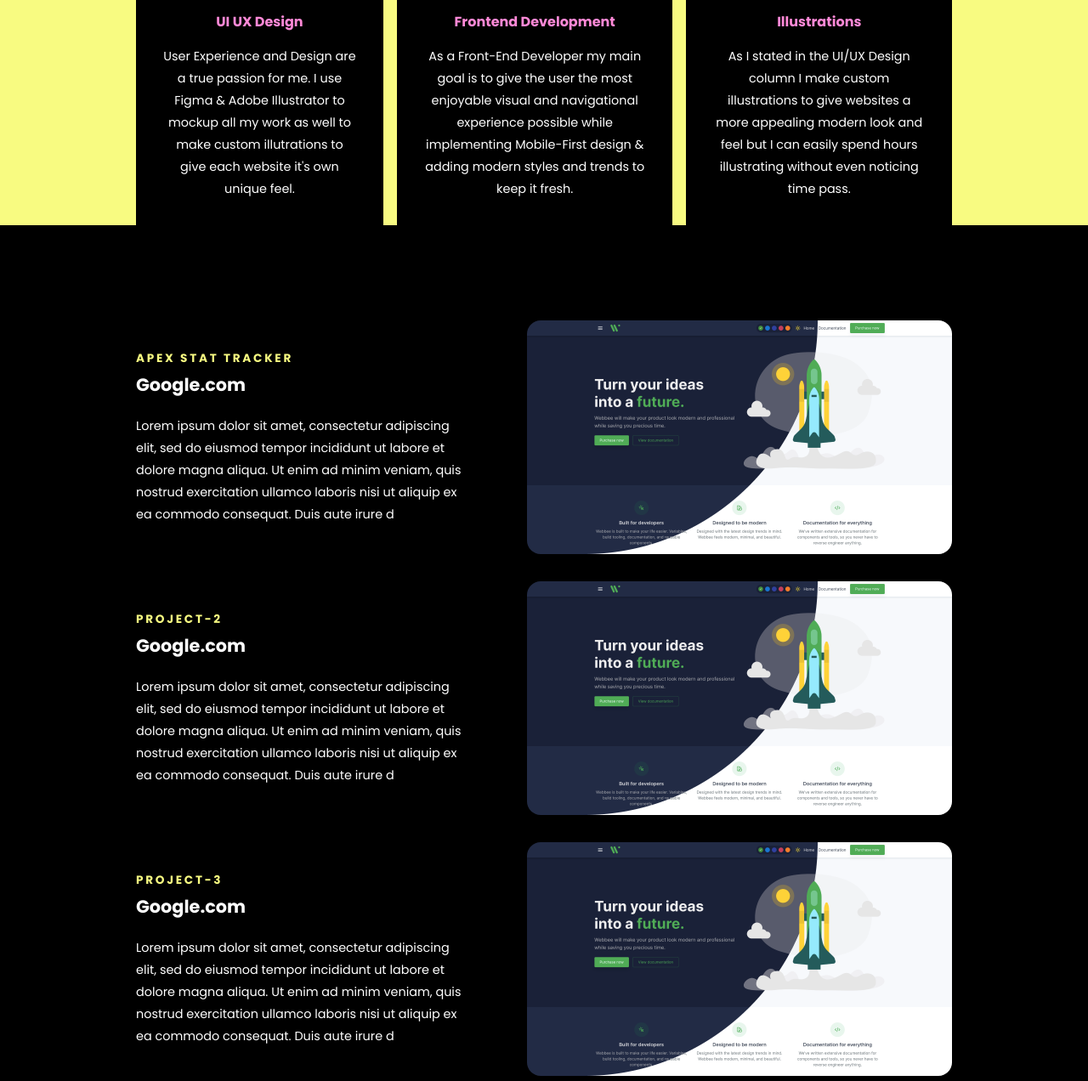
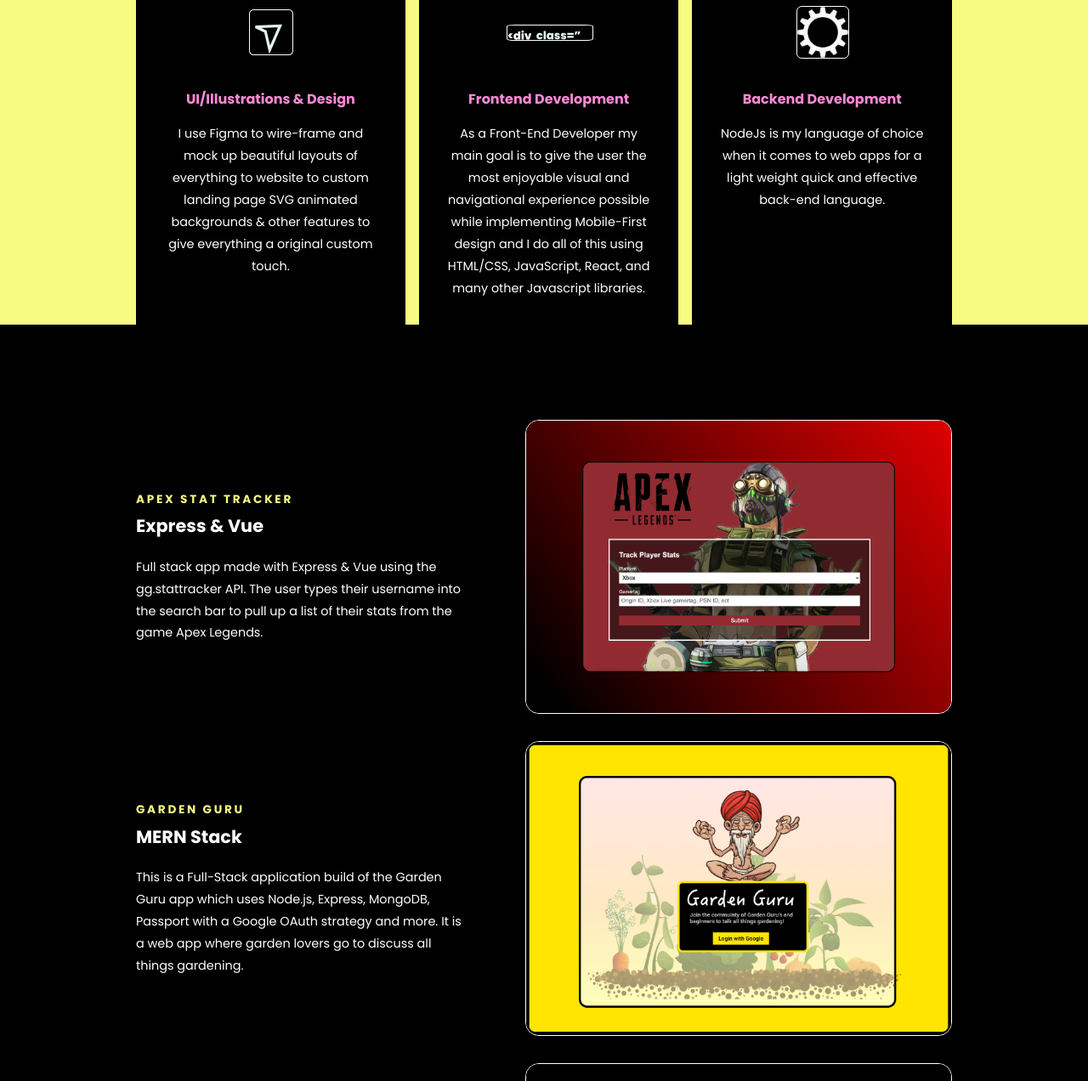
Before and after one commit to jonathanrawlingsgit/Portfolio, a plain HTML site: page index.html in a window 1280 px wide. Shown: the part 1528-2800 px from the top of the page at 85% size. Drawn offline with nearby package versions, Linux system fonts and the light colour scheme; a script that the page names is missing.

Commit message:
pretty much done addded alot

```diff
--- a/dist/css/main.css
+++ b/dist/css/main.css
@@ -118,7 +118,10 @@
   letter-spacing: .2em;
   font-size: .85em;
 }
-
+img {
+  border-radius: 10%;
+  border: 1px solid white;
+}
 .featured-title {
   color: white;
   font-weight: bold;
--- a/index.html
+++ b/index.html
@@ -14,9 +14,9 @@
 
             <nav>
                 <ul>
-                    <li><a href="#">My Work</a></li>
-                    <li><a href="portfolio">My Skills</a></li>
-                    <li><a href="#">Contact</a></li>
+                    <li><a href="#work_section">My Work</a></li>
+                    <li><a href="#">My Skills</a></li>
+                    <a href = "mailto: jonraw8@gmail.com">Send Email</a>
                 </ul>
             </nav>
         </header>
@@ -64,13 +64,13 @@
         <div class="left">
             <div class="inner transition2">
                 <p class="subtitle">featured project</p>
-                <a href="#" class="featured-title">Beatifully Crafted Websites</a>
+                <a href="#" class="featured-title">Beautifully Crafted Custom Websites</a>
 
-                <p class="featured-desc">Lorem ipsum dolor sit amet, consectetur adipiscing elit, sed do eiusmod tempor incididunt ut labore et dolore magna aliqua. Ut enim ad minim veniam, quis nostrud exercitation ullamco laboris nisi ut aliquip ex ea commodo consequat. Duis aute irure d</p>
+                <p class="featured-desc">Custom Illustrations and complete website designs customized to clients needs.</p>
             </div>
         </div>
 
-        <img class="right transition" src="images/scorpian.png" alt="Featured Project">
+        <img class="right transition" src="images/guru.png" alt="Featured Project">
 
     </section>
 
@@ -81,61 +81,63 @@
                     <div class="icon-container one">
                         <img src="images/icon-ux.svg" alt="UI/UX icon">
                     </div>
-                    <p class="skill-title">UI UX Design</p>
-                    <p class="featured-desc skill-desc">User Experience and Design are a true passion for me. I use Figma & Adobe Illustrator to mockup all my work as well to make custom illutrations to give each website it's own unique feel. </p>
+                    <p class="skill-title">UI/Illustrations & Design</p>
+                    <p class="featured-desc skill-desc">I use Figma to wire-frame and mock up beautiful layouts of everything to website to custom landing page SVG animated backgrounds & other features to give everything a original custom touch.</p>
                 </li>
                 <li class="transition2">
                     <div class="icon-container two">
                         <img src="images/icon-frontend.svg" alt="Frontend icon">
                     </div>
                     <p class="skill-title">Frontend Development</p>
-                    <p class="featured-desc skill-desc">As a Front-End Developer my main goal is to give the user the most enjoyable visual and navigational experience possible while implementing Mobile-First design & adding modern styles and trends to keep it fresh.</p>
+                    <p class="featured-desc skill-desc">As a Front-End Developer my main goal is to give the user the most enjoyable visual and navigational experience possible while implementing Mobile-First design and I do all of this using HTML/CSS, JavaScript, React, and many other Javascript libraries.
+
+                    </p>
                 </li>
                 <li class="transition2">
                     <div class="icon-container three">
-                        <img src="images/logo 1.svg" alt="UI/UX icon">
+                        <img src="images/white-gear-icon-png-13.jpg" alt="UI/UX icon">
                     </div>
-                    <p class="skill-title">Illustrations</p>
-                    <p class="featured-desc skill-desc">As I stated in the UI/UX Design column I make custom illustrations to give websites a more appealing modern look and feel but I can easily spend hours illustrating without even noticing time pass.</p>
+                    <p class="skill-title">Backend Development</p>
+                    <p class="featured-desc skill-desc">NodeJs is my language of choice when it comes to web apps for a light weight quick and effective back-end language. </p>
                 </li>
             </ul>
         </div>
     </section>
 
-    <section class="portfolio">
+    <a id="work_section"></a><section class="portfolio"></a>
 
         <div class="portfolio-container transition3">
             <div class="portfolio-left">
                 <div class="inner">
                     <p class="subtitle">Apex Stat Tracker</p>
 
-                    <p class="featured-title">Google.com</p>
-                    <p class="featured-desc">Lorem ipsum dolor sit amet, consectetur adipiscing elit, sed do eiusmod tempor incididunt ut labore et dolore magna aliqua. Ut enim ad minim veniam, quis nostrud exercitation ullamco laboris nisi ut aliquip ex ea commodo consequat. Duis aute irure d</p>
+                    <p class="featured-title">Express & Vue</p>
+                    <p class="featured-desc">Full stack app made with Express & Vue using the gg.stattracker API. The user types their username into the search bar to pull up a list of their stats from the game Apex Legends. </p>
                 </div>
             </div>
-            <a href="https://jons-apex-stat-tracker.herokuapp.com/"><img src="images/project1.png"></a>
+            <a href="https://jons-apex-stat-tracker.herokuapp.com/"><img src="images/apex.png"></a>
         </div>
         <div class="portfolio-container transition3">
             <div class="portfolio-left">
                 <div class="inner">
-                    <p class="subtitle">Project-2</p>
+                    <p class="subtitle">Garden Guru</p>
 
-                    <p class="featured-title">Google.com</p>
-                    <p class="featured-desc">Lorem ipsum dolor sit amet, consectetur adipiscing elit, sed do eiusmod tempor incididunt ut labore et dolore magna aliqua. Ut enim ad minim veniam, quis nostrud exercitation ullamco laboris nisi ut aliquip ex ea commodo consequat. Duis aute irure d</p>
+                    <p class="featured-title">MERN Stack</p>
+                    <p class="featured-desc">This is a Full-Stack application build of the Garden Guru app which uses Node.js, Express, MongoDB, Passport with a Google OAuth strategy and more. It is a web app where garden lovers go to discuss all things gardening.</p>
                 </div>
             </div>
-            <a href="#"><img src="images/project1.png"></a>
+            <a href="#"><img src="images/Guru.png"></a>
         </div>
         <div class="portfolio-container transition3">
             <div class="portfolio-left">
                 <div class="inner">
-                    <p class="subtitle">Project-3</p>
+                    <p class="subtitle">Jonny's Peppers</p>
 
-                    <p class="featured-title">Google.com</p>
-                    <p class="featured-desc">Lorem ipsum dolor sit amet, consectetur adipiscing elit, sed do eiusmod tempor incididunt ut labore et dolore magna aliqua. Ut enim ad minim veniam, quis nostrud exercitation ullamco laboris nisi ut aliquip ex ea commodo consequat. Duis aute irure d</p>
+                    <p class="featured-title">React</p>
+                    <p class="featured-desc">This is a Full-Stack Ecommerce web app made using ReactJs. Jonny's Peppers is my own personal shop to sell exotic pepper seeds.</p>
                 </div>
             </div>
-            <a href="#"><img src="images/project1.png"></a>
+            <a href="https://jonnyspeppers.netlify.app/"><img src="images/peppers.png"></a>
         </div>
         <div class="footer"></div>
 
```
Also changed, not shown: images/GardenGScreenshot.png (added), images/apex.png (added), images/blackandwhitelogo.png (deleted), images/camera.png (added), images/guru.png (added), images/peppers.png (added), images/white-gear-icon-png-13.jpg (added).
